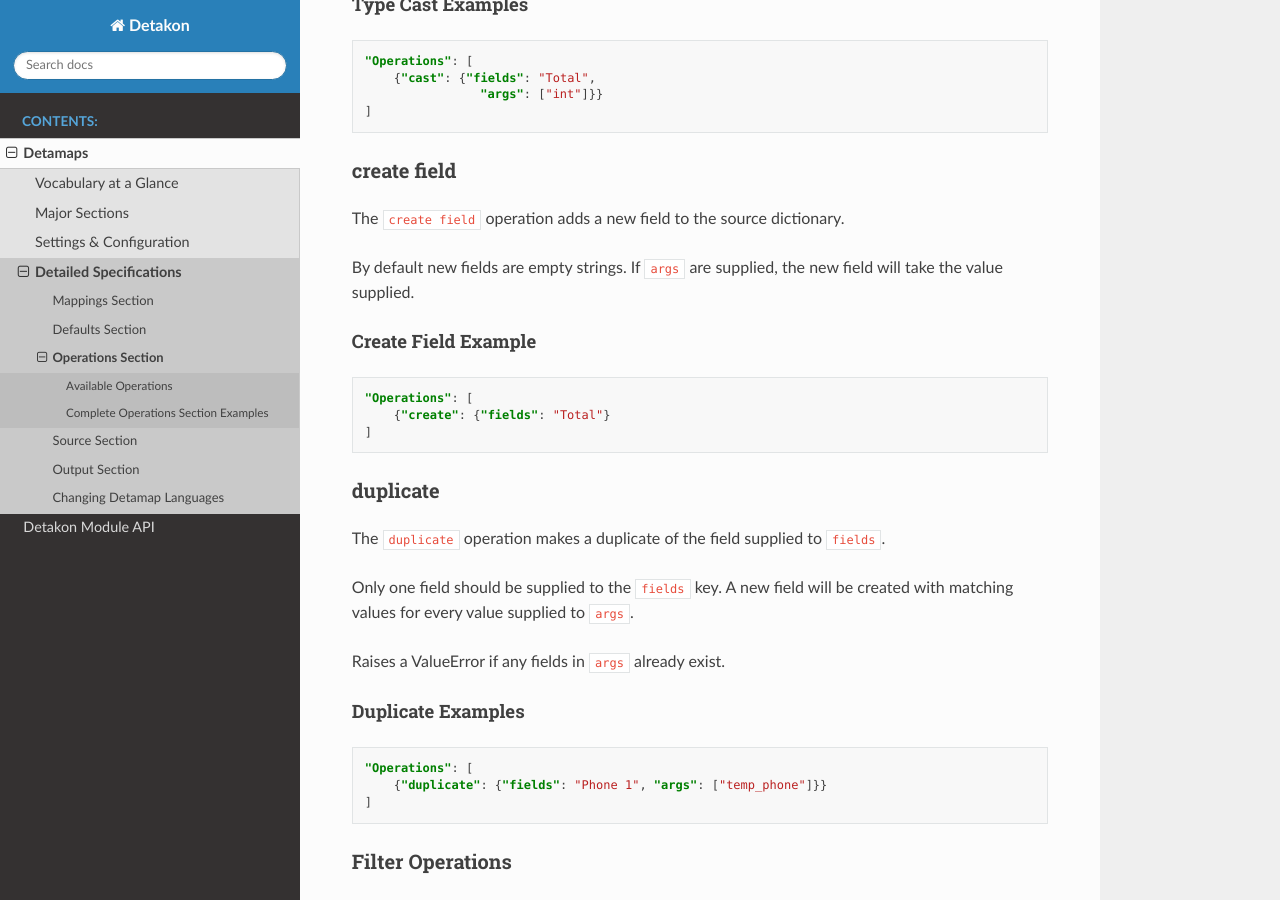
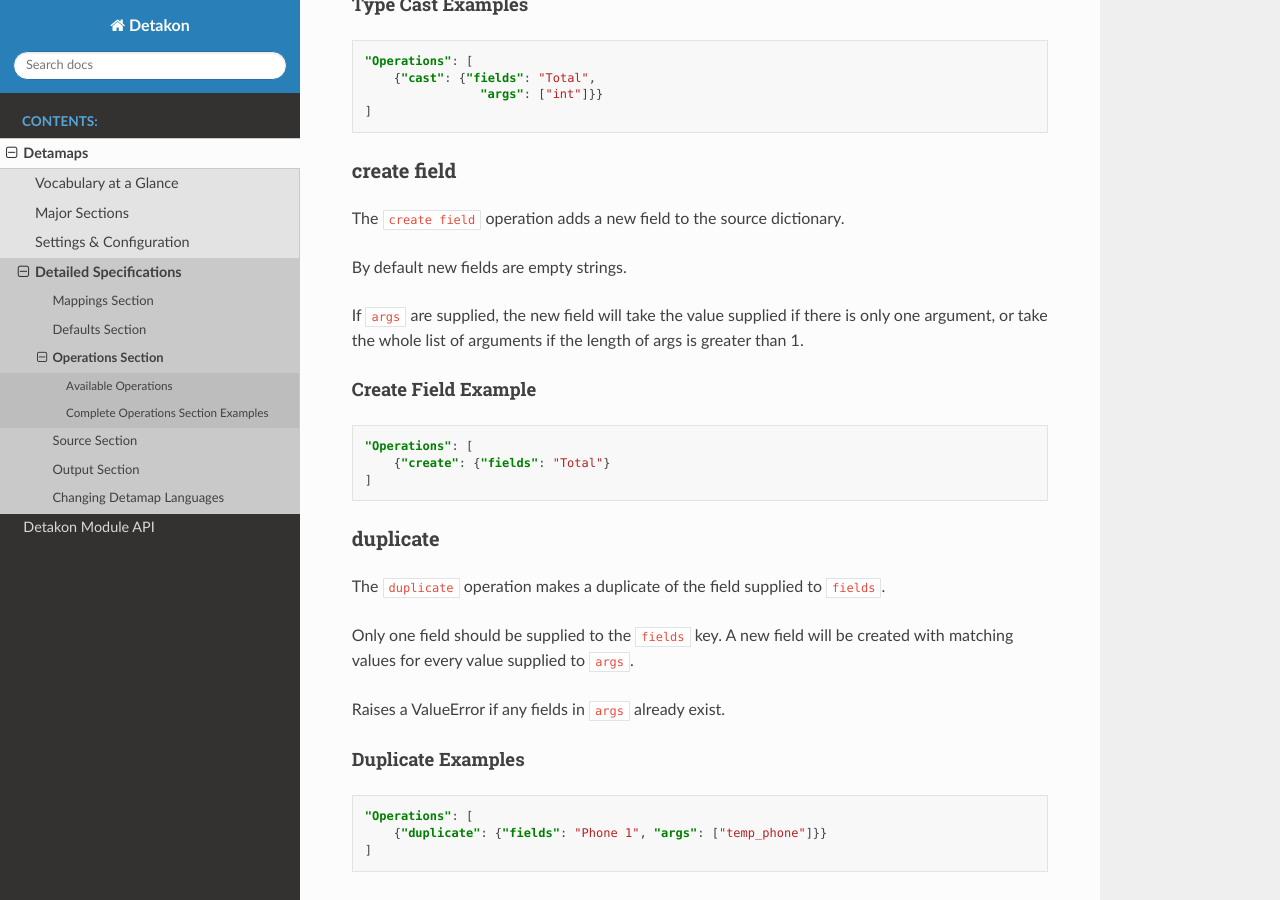
Before and after one commit to cknightfury/detakon, a Sphinx documentation site: the page built from docs/source/operations.rst, in a window 1280 px wide and 900 px high, scrolled down 1099 px. Built offline with Sphinx 7.4.7 and the Read the Docs theme 3.1.0, drawn with Linux system fonts in a browser that asks for light colours.

Commit message:
updated operations documentation page

```diff
--- a/docs/source/operations.rst
+++ b/docs/source/operations.rst
@@ -56,7 +56,9 @@ create field
 
 The ``create field`` operation adds a new field to the source dictionary.
 
-By default new fields are empty strings.  If ``args`` are supplied, the new field will take the value supplied.
+By default new fields are empty strings.
+
+If ``args`` are supplied, the new field will take the value supplied if there is only one argument, or take the whole list of arguments if the length of args is greater than 1.
 
 Create Field Example
 ^^^^^^^^^^^^^^^^^^^^
```
